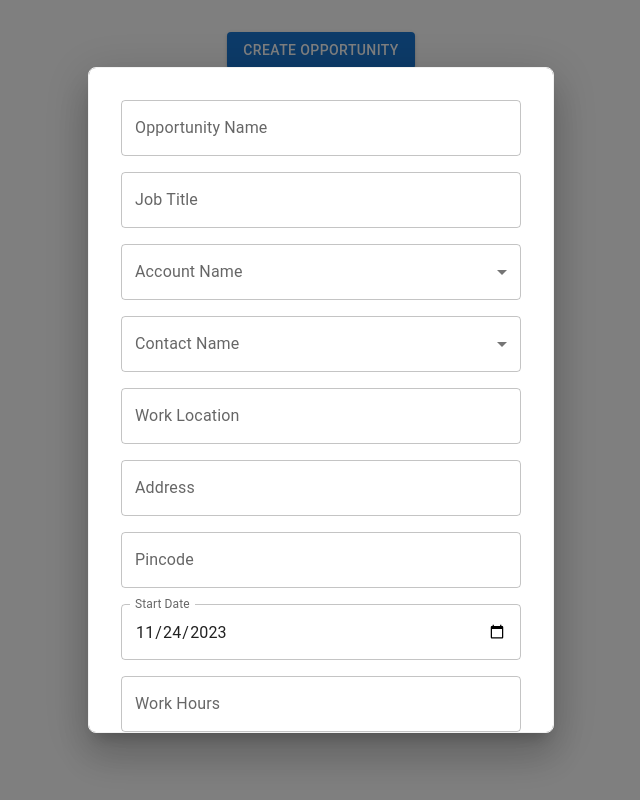
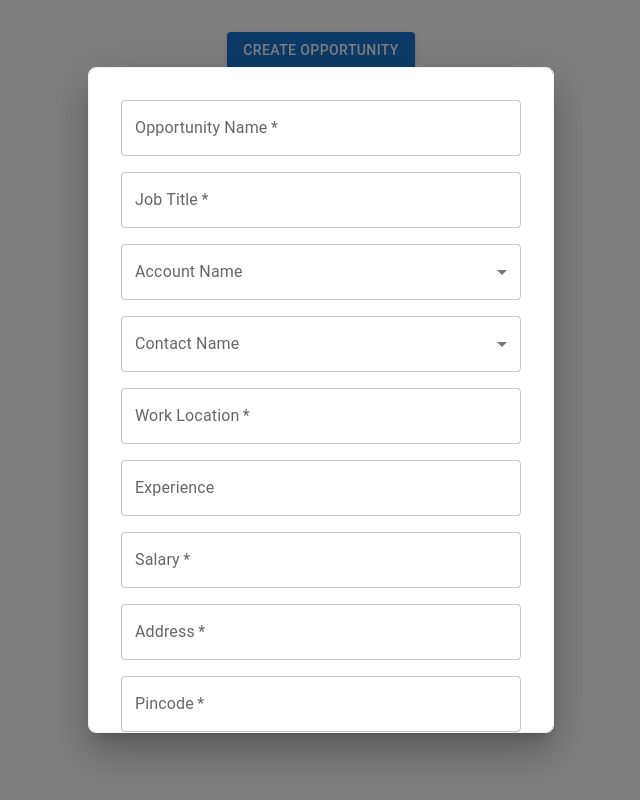
Before and after one commit to iamhashz/ict-poc, a React (Create React App) app: page / in a window 1280 px wide. Both pictures are taken after a click on the button "CREATE OPPORTUNITY". Shown: the whole page, without its empty margins (319-959 px from the left). Built offline with nearby package versions, Linux system fonts and the light colour scheme.

Commit message:
add changes requested by Gaurav

```diff
--- a/package.json
+++ b/package.json
@@ -9,6 +9,7 @@
     "@testing-library/jest-dom": "^5.17.0",
     "@testing-library/react": "^13.4.0",
     "@testing-library/user-event": "^13.5.0",
+    "file-saver": "^2.0.5",
     "react": "^18.2.0",
     "react-dom": "^18.2.0",
     "react-scripts": "5.0.1",
--- a/src/pages/opportunity/opportunity-form.js
+++ b/src/pages/opportunity/opportunity-form.js
@@ -9,24 +9,19 @@ import {
   MenuItem,
 } from "@mui/material";
 
-const OpportunityForm = ({ onClose }) => {
-  const [opportunityName, setOpportunityName] = useState("");
-  const [jobTitle, setJobTitle] = useState("");
-  const [accountName, setAccountName] = useState("");
-  const [contactName, setContactName] = useState("");
-  const [workLocation, setWorkLocation] = useState("");
-  const [address, setAddress] = useState("");
-  const [pincode, setPincode] = useState("");
-  const [startDate, setStartDate] = useState(new Date());
-  const [workHours, setWorkHours] = useState("");
-  const [phase, setPhase] = useState("");
-
-  const handleStartDateChange = (date) => {
-    setStartDate(date);
+const OpportunityForm = ({ onClose, formState, setFormState, setOpen, setShowData }) => {
+  const handleChange = (e) => {
+    const { name, value } = e.target;
+    setFormState((prevFormState) => ({
+      ...prevFormState,
+      [name]: value,
+    }));
   };
 
   const handleSubmit = (event) => {
     event.preventDefault();
+    setOpen(false)
+    setShowData(true)
     // Handle form submission logic here
   };
 
@@ -34,26 +29,32 @@ const OpportunityForm = ({ onClose }) => {
     <form onSubmit={handleSubmit}>
       <TextField
         label="Opportunity Name"
-        value={opportunityName}
-        onChange={(e) => setOpportunityName(e.target.value)}
+        name="opportunityName"
+        value={formState.opportunityName}
+        onChange={handleChange}
         sx={{ marginBottom: "16px", width: "100%" }}
+        required={true}
       />
       <br />
 
       <TextField
         label="Job Title"
-        value={jobTitle}
-        onChange={(e) => setJobTitle(e.target.value)}
+        name="jobTitle"
+        value={formState.jobTitle}
+        onChange={handleChange}
         sx={{ marginBottom: "16px", width: "100%" }}
+        required={true}
       />
       <br />
 
       <FormControl sx={{ marginBottom: "16px", width: "100%" }}>
         <InputLabel>Account Name</InputLabel>
         <Select
+          required={true}
           label="Account Name"
-          value={accountName}
-          onChange={(e) => setAccountName(e.target.value)}
+          name="accountName"
+          value={formState.accountName}
+          onChange={handleChange}
         >
           {/* Populate account names from your data source */}
           <MenuItem value="gaurav@tftus.com">Gaurav</MenuItem>
@@ -66,9 +67,11 @@ const OpportunityForm = ({ onClose }) => {
       <FormControl sx={{ marginBottom: "16px", width: "100%" }}>
         <InputLabel>Contact Name</InputLabel>
         <Select
+          required={true}
           label="Contact Name"
-          value={contactName}
-          onChange={(e) => setContactName(e.target.value)}
+          name="contactName"
+          value={formState.contactName}
+          onChange={handleChange}
         >
           {/* Populate contact names from your data source */}
           <MenuItem value="gaurav@tftus.com">Gaurav</MenuItem>
@@ -80,33 +83,58 @@ const OpportunityForm = ({ onClose }) => {
 
       <TextField
         label="Work Location"
-        value={workLocation}
-        onChange={(e) => setWorkLocation(e.target.value)}
+        name="workLocation"
+        value={formState.workLocation}
+        onChange={handleChange}
+        sx={{ marginBottom: "16px", width: "100%" }}
+        required={true}
+      />
+      <br />
+      <TextField
+        label="Experience"
+        name="experience"
+        value={formState.experience}
+        onChange={handleChange}
         sx={{ marginBottom: "16px", width: "100%" }}
       />
       <br />
-
+      <TextField
+        label="Salary"
+        name="salary"
+        value={formState.salary}
+        onChange={handleChange}
+        sx={{ marginBottom: "16px", width: "100%" }}
+        required={true}
+      />
+      <br />
       <TextField
         label="Address"
-        value={address}
-        onChange={(e) => setAddress(e.target.value)}
+        name="address"
+        value={formState.address}
+        onChange={handleChange}
         sx={{ marginBottom: "16px", width: "100%" }}
+        required={true}
       />
       <br />
 
       <TextField
         label="Pincode"
-        value={pincode}
-        onChange={(e) => setPincode(e.target.value)}
+        name="pincode"
+        value={formState.pincode}
+        onChange={handleChange}
         sx={{ marginBottom: "16px", width: "100%" }}
+        required={true}
+
       />
       <br />
 
       <TextField
         label="Start Date"
         type="date"
-        value={startDate.toISOString().split("T")[0]}
-        onChange={(e) => handleStartDateChange(new Date(e.target.value))}
+        name="startDate"
+        value={formState.startDate}
+        onChange={handleChange}
+        required={true}
         InputLabelProps={{
           shrink: true,
         }}
@@ -116,22 +144,25 @@ const OpportunityForm = ({ onClose }) => {
 
       <TextField
         label="Work Hours"
-        value={workHours}
-        onChange={(e) => setWorkHours(e.target.value)}
+        name="workHours"
+        value={formState.workHours}
+        onChange={handleChange}
         sx={{ marginBottom: "16px", width: "100%" }}
+        required={true}
+
       />
       <br />
 
       <FormControl sx={{ marginBottom: "16px", width: "100%" }}>
         <InputLabel>Phase</InputLabel>
-        <Select label="Phase" value={phase} onChange={(e) => setPhase(e.target.value)}>
+        <Select label="Phase" name="phase" value={formState.phase} required={true}
+          onChange={handleChange}>
           <MenuItem value="in-progress">In Progress</MenuItem>
           <MenuItem value="on-hold">On Hold</MenuItem>
           <MenuItem value="closed">Closed</MenuItem>
         </Select>
       </FormControl>
       <br />
-
       <Grid
         container
         spacing={2}
--- a/src/pages/opportunity/opportunity.js
+++ b/src/pages/opportunity/opportunity.js
@@ -1,6 +1,10 @@
 import * as React from 'react';
-import {Box, Button, Modal} from '@mui/material';
+import { Box, Button, Modal } from '@mui/material';
 import OpportunityForm from "./opportunity-form";
+import OpportunityTable from './opportunityTable';
+import file from "../../assets/api2_demo.xlsx"
+import fileDownload from "react-file-download"
+import { saveAs } from 'file-saver';
 
 const style = {
   position: 'absolute',
@@ -19,12 +23,39 @@ const style = {
 
 export default function Opportunity() {
   const [open, setOpen] = React.useState(false);
+  const [showData, setShowData] = React.useState(false);
   const handleOpen = () => setOpen(true);
   const handleClose = () => setOpen(false);
+  const [formState, setFormState] = React.useState({
+    opportunityName: "",
+    jobTitle: "",
+    accountName: "",
+    contactName: "",
+    workLocation: "",
+    address: "",
+    experience: "",
+    salary: "",
+    pincode: "",
+    startDate: new Date(),
+    workHours: "",
+    phase: "",
+  });
+
+  const downloadFile = () => {
+    const filePath = file;
+    fetch(filePath)
+      .then((response) => response.blob())
+      .then((blob) => {
+        saveAs(blob, 'example.xlsx');
+      })
+      .catch((error) => console.error('Error downloading file:', error));
+  };
 
   return (
     <div>
-      <Button variant="contained" color="primary" onClick={handleOpen} style={{ margin: "32px 0 32px 0" }}>Create Opportunity</Button>
+      <Button variant="contained" color="primary" onClick={() => {
+        handleOpen() && setShowData(false)
+      }} style={{ margin: "32px 0 32px 0" }}>Create Opportunity</Button>
       <Modal
         open={open}
         onClose={handleClose}
@@ -32,9 +63,13 @@ export default function Opportunity() {
         aria-describedby="modal-modal-description"
       >
         <Box sx={style}>
-          <OpportunityForm onClose={handleClose} />
+          <OpportunityForm onClose={handleClose} formState={formState} setFormState={setFormState} setOpen={setOpen} setShowData={setShowData} />
         </Box>
       </Modal>
+      <Box>
+        <Button variant="outlined" color="info" onClick={downloadFile}>Download Records</Button>
+      </Box>
+      {!open && showData && formState.constructor === Object && <OpportunityTable formState={formState} />}
     </div>
   );
 }
--- /dev/null
+++ b/src/pages/opportunity/opportunityTable.css
@@ -0,0 +1,27 @@
+/* OpportunityTable.css */
+.opportunity-table-container {
+  overflow-x: auto;
+}
+
+table {
+  margin: 0 auto;
+  width: 80%;
+  border-collapse: collapse;
+  margin-top: 20px;
+}
+
+th, td {
+  padding: 12px;
+  text-align: left;
+  border: 1px solid #ddd;
+}
+
+th {
+  background-color: #f2f2f2;
+}
+
+@media only screen and (max-width: 600px) {
+  th, td {
+    font-size: 14px;
+  }
+}
--- /dev/null
+++ b/src/pages/opportunity/opportunityTable.js
@@ -0,0 +1,37 @@
+// OpportunityTable.jsx
+import React from 'react';
+import './opportunityTable.css'; // Import the CSS file
+
+const OpportunityTable = ({ formState }) => {
+
+  const getValue = (key, value) => {
+    if (key === 'date') {
+      return value.toLocaleString();
+    }
+    return value.trim() === "" ? "NA" : value;
+  };
+
+
+  return (
+    <div className="opportunity-table-container">
+      <table>
+        <thead>
+          <tr>
+            <th>Field</th>
+            <th>Value</th>
+          </tr>
+        </thead>
+        <tbody>
+          {Object.entries(formState).map(([key, value]) => (
+            <tr key={key}>
+              {<td>{key}</td>}
+              <td>{getValue(key, value)}</td>
+            </tr>
+          ))}
+        </tbody>
+      </table>
+    </div>
+  );
+};
+
+export default OpportunityTable;
```
Also changed, not shown: 1 other file (tests, documents, lock files or other folders).
